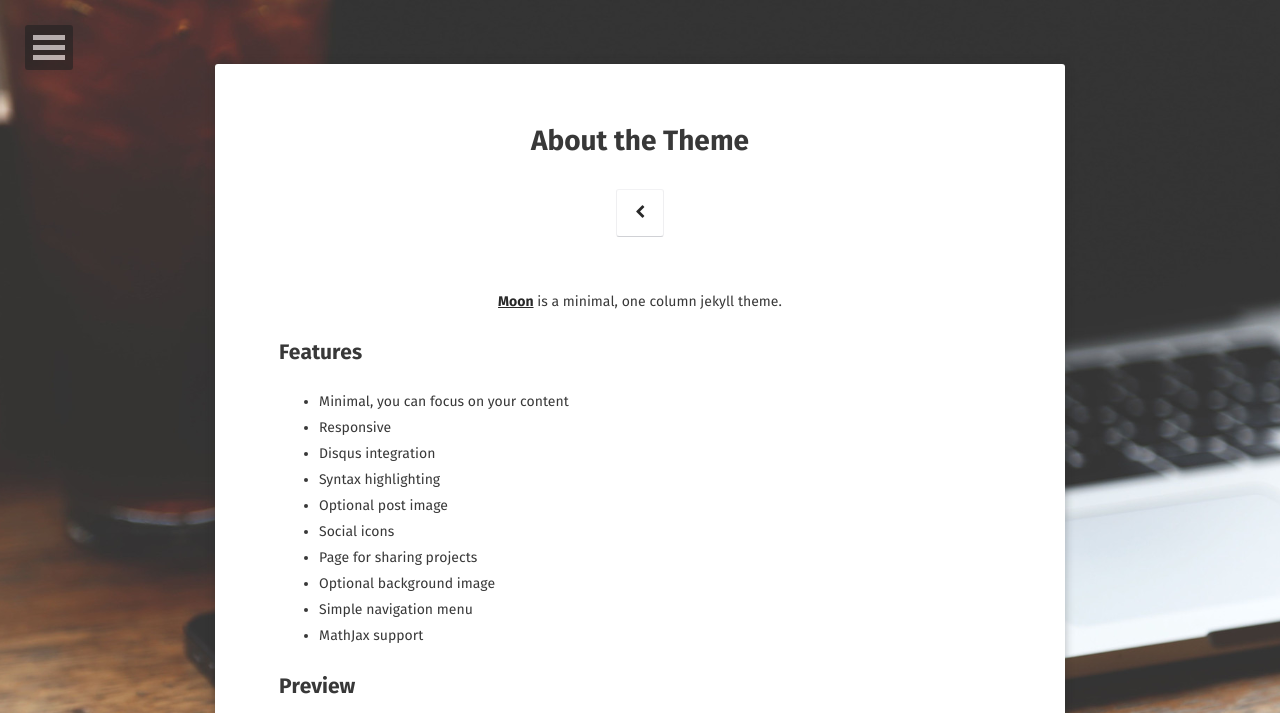
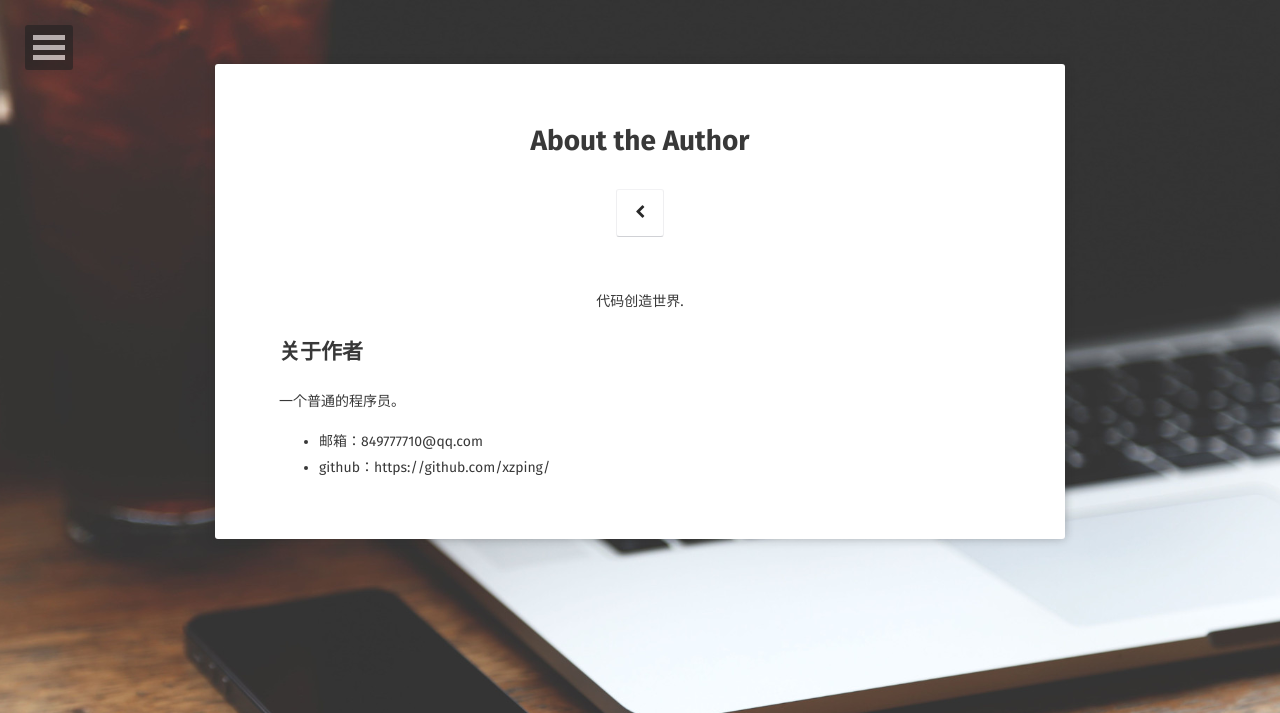
Before and after one commit to xzping/xzping.github.io, a Jekyll site: the page built from about/index.md, in a window 1280 px wide. Shown: the top 713 px of the page. Built offline with Jekyll 4.4.1, drawn with Linux system fonts in a browser that asks for light colours; some web fonts are replaced; some of the changed text lies outside the part shown; grey boxes are pictures that could not be loaded.

Commit message:
index.html

```diff
--- a/about/index.md
+++ b/about/index.md
@@ -1,37 +1,14 @@
 ---
 layout: page
-title: About the Theme
-tags: [about, Jekyll, theme, moon]
-date: 2016-03-21
+title: About the Author
+tags: [about, Xzping]
+date: 2017-05-26
 comments: false
 ---
 
-<center><a href="http://taylantatli.github.io/Moon"><b>Moon</b></a> is a minimal, one column jekyll theme.</center>
+<center>代码创造世界.</center>
 
-## Features
-* Minimal, you can focus on your content
-* Responsive
-* Disqus integration
-* Syntax highlighting
-* Optional post image
-* Social icons
-* Page for sharing projects
-* Optional background image
-* Simple navigation menu
-* MathJax support
-
-## Preview
-
-{% capture images %}
-    https://cloud.githubusercontent.com/assets/754514/14509720/61c61058-01d6-11e6-93ab-0918515ecd56.png
-    https://cloud.githubusercontent.com/assets/754514/14509716/61ac6c8e-01d6-11e6-879f-8308883de790.png
-{% endcapture %}
-{% include gallery images=images caption="Screenshots of Moon Theme" cols=2 %}
-
-See a [live version of Moon](http://taylantatli.github.io/Moon) hosted on GitHub.
-
-## Getting Started
-
-To learn how to install and use this theme check out the [Setup Guide](http://taylantatli.me/Moon/moon-theme/) for more information.
-
-[Install Moon](https://github.com/TaylanTatli/Moon){: .btn}
+## 关于作者
+一个普通的程序员。
+* 邮箱：849777710@qq.com
+* github：https://github.com/xzping/
```
Also changed, not shown: 1 other file.
